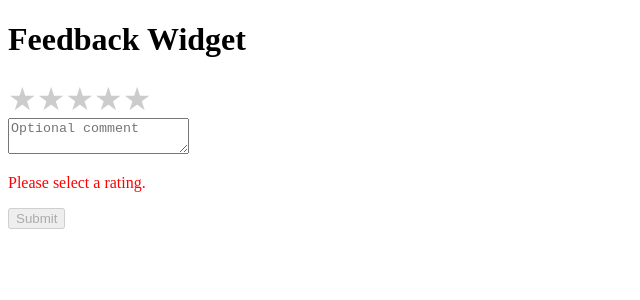
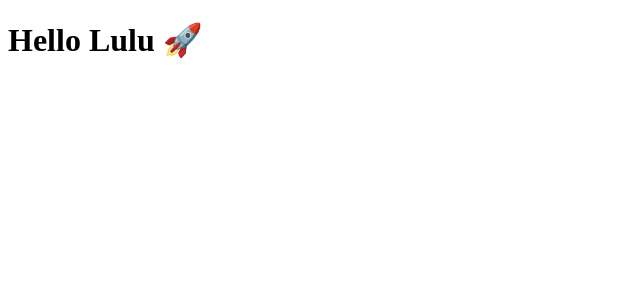
Before and after one commit to Alaa-Nasrallah/feedback-widget, a React (Vite) app in the folder frontend/: page / in a window 1280 px wide. Shown: the top 300 px of the page, without its empty margins (0-640 px from the left). Built offline with nearby package versions, Linux system fonts and the light colour scheme.

Commit message:
Update feedback form and components

```diff
--- a/frontend/src/App.jsx
+++ b/frontend/src/App.jsx
@@ -1,12 +1,5 @@
-import FeedbackForm from "./components/FeedbackForm";
-
 function App() {
-  return (
-    <div>
-      <h1>Feedback Widget</h1>
-      <FeedbackForm />
-    </div>
-  );
+  return <h1>Hello Lulu 🚀</h1>;
 }
 
 export default App;
```
